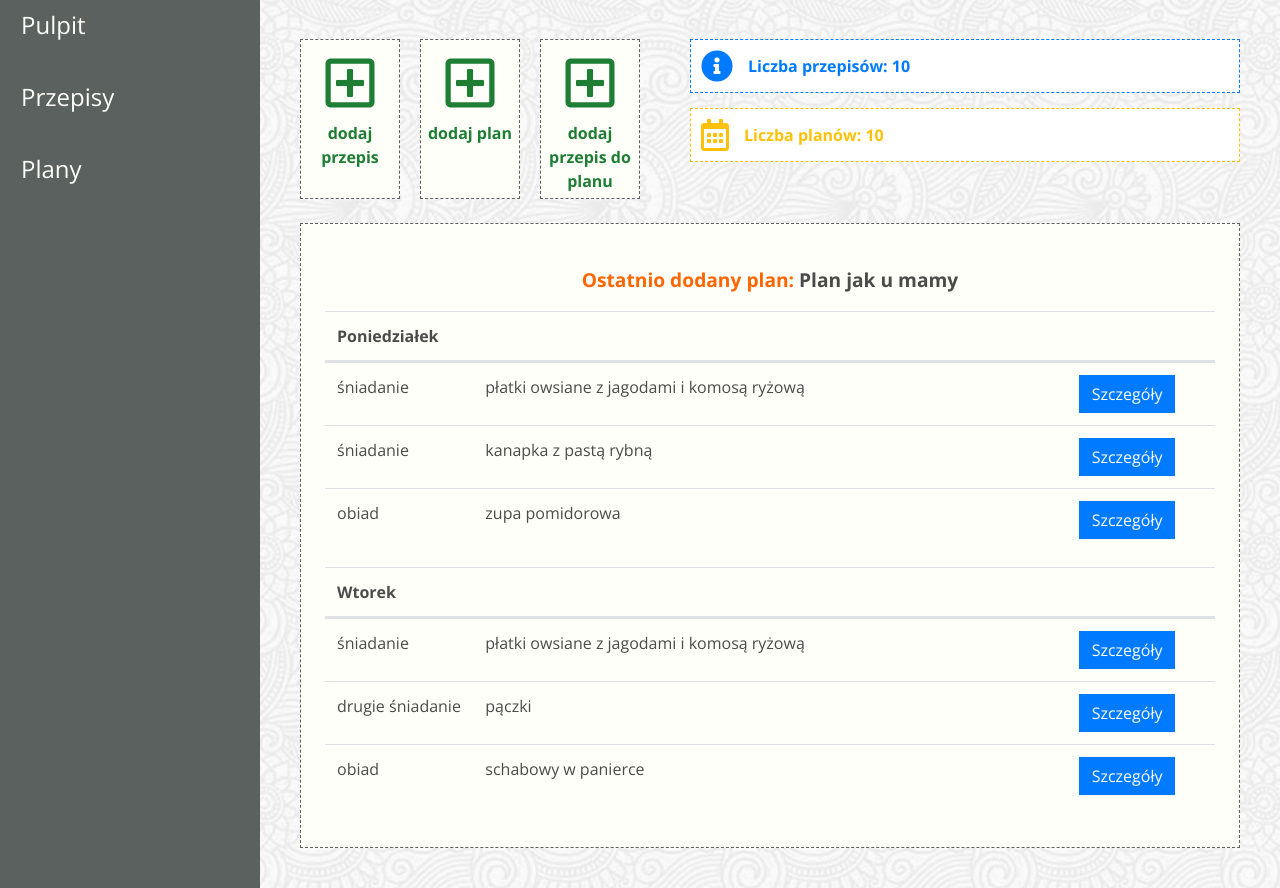
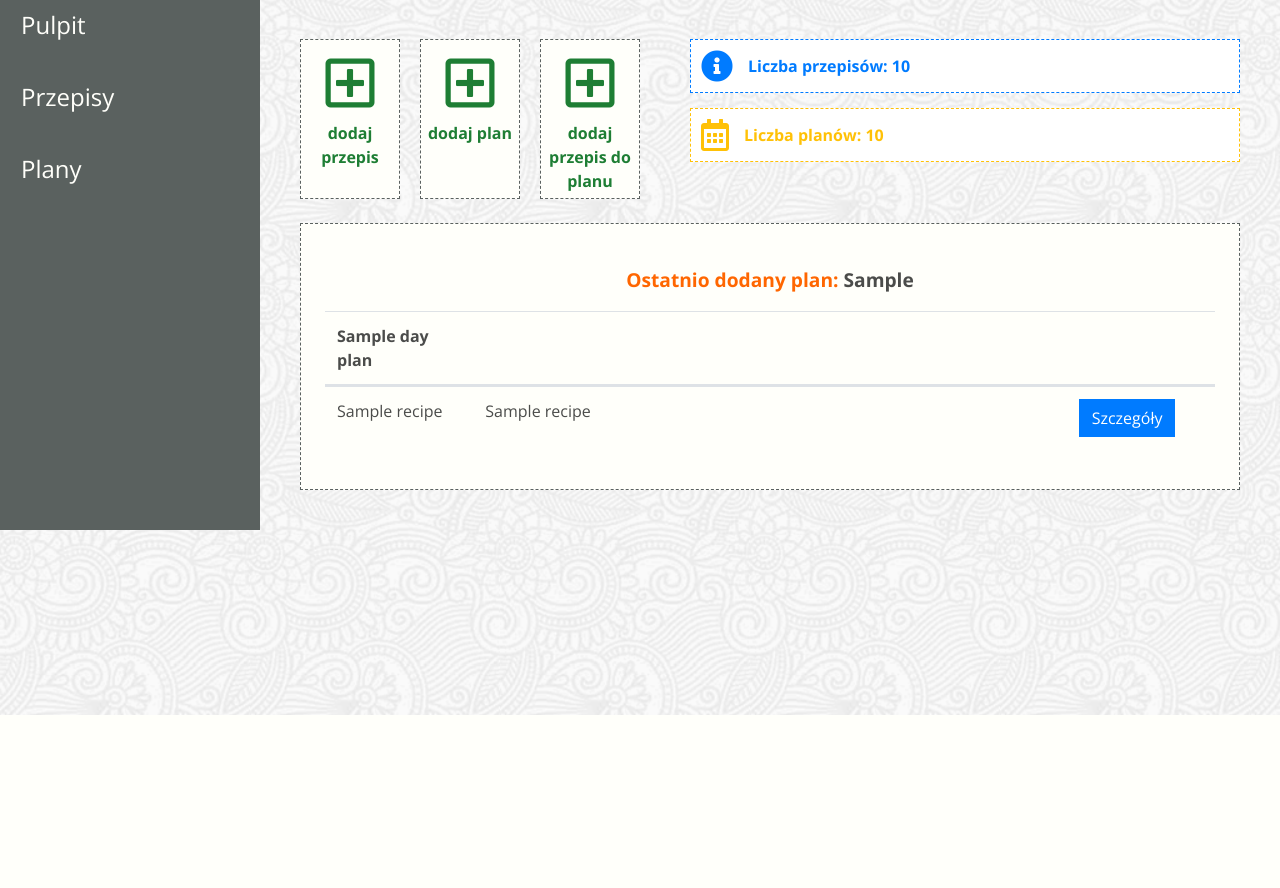
Before and after one commit to scrumlab-warsaw/scrum_project, a Django app: template jedzonko/templates/dashboard.html in a window 1280 px wide. Shown: the part 85-973 px from the top of the page. After the commit the page ends 800 px from the top, so only its background shows below. Run offline with Django 3.2, Linux system fonts and the light colour scheme; the template is opened without the code that fills it: most values are stand-ins (such as "Sample title", 1, 10 or a date in 2020); some libraries are stand-ins or nearby versions; some web fonts are replaced.

Commit message:
Ostatni plan się wyświetla na stronie Dashboard i linki szczegóły działają

```diff
--- a/jedzonko/templates/dashboard.html
+++ b/jedzonko/templates/dashboard.html
@@ -36,59 +36,27 @@
                 </div>
                 <div class="m-4 p-4 border-dashed">
                     <h2 class="dashboard-content-title">
-                        <span>Ostatnio dodany plan:</span> Plan jak u mamy
+                        <span>Ostatnio dodany plan:</span> {{ latest_plan }}
                     </h2>
+                    {% for day_name, day in day_plans %}
                         <table class="table">
                             <thead>
                                 <tr class="d-flex">
-                                <th class="col-2">Poniedziałek</th>
+                                    <th class="col-2">{{ day_name }}</th>
                                     <th class="col-8"></th>
                                     <th class="col-2"></th>
                                 </tr>
                             </thead>
                             <tbody>
+                                {% for recipe in day %}
                                     <tr class="d-flex">
-                                <td class="col-2">śniadanie</td>
-                                <td class="col-8">płatki owsiane z jagodami i komosą ryżową</td>
-                                <td class="col-2"><button type="button" class="btn btn-primary rounded-0">Szczegóły</button></td>
+                                        <td class="col-2">{{ recipe.meal_name }}</td>
+                                        <td class="col-8">{{ recipe.recipe }}</td>
+                                        <td class="col-2"><a href="{% url 'recipe_details' recipe.recipe.id %}"><button type="button" class="btn btn-primary rounded-0">Szczegóły</button></a></td>
                                     </tr>
-                            <tr class="d-flex">
-                                <td class="col-2">śniadanie</td>
-                                <td class="col-8">kanapka z pastą rybną</td>
-                                <td class="col-2"><button type="button" class="btn btn-primary rounded-0">Szczegóły</button></td>
-                            </tr>
-                            <tr class="d-flex">
-                                <td class="col-2">obiad</td>
-                                <td class="col-8">zupa pomidorowa</td>
-                                <td class="col-2"><button type="button" class="btn btn-primary rounded-0">Szczegóły</button></td>
-                            </tr>
+                                {% endfor %}
                             </tbody>
                         </table>
-                    <table class="table">
-                        <thead>
-                            <tr class="d-flex">
-                                <th class="col-2">Wtorek</th>
-                                <th class="col-8"></th>
-                                <th class="col-2"></th>
-                            </tr>
-                        </thead>
-                        <tbody>
-                            <tr class="d-flex">
-                                <td class="col-2">śniadanie</td>
-                                <td class="col-8">płatki owsiane z jagodami i komosą ryżową</td>
-                                <td class="col-2"><button type="button" class="btn btn-primary rounded-0">Szczegóły</button></td>
-                            </tr>
-                            <tr class="d-flex">
-                                <td class="col-2">drugie śniadanie</td>
-                                <td class="col-8">pączki</td>
-                                <td class="col-2"><button type="button" class="btn btn-primary rounded-0">Szczegóły</button></td>
-                            </tr>
-                            <tr class="d-flex">
-                                <td class="col-2">obiad</td>
-                                <td class="col-8">schabowy w panierce</td>
-                                <td class="col-2"><button type="button" class="btn btn-primary rounded-0">Szczegóły</button></td>
-                            </tr>
-                        </tbody>
-                    </table>
+                    {% endfor %}
                 </div>
 {% endblock content %}
--- a/scrumlab/urls.py
+++ b/scrumlab/urls.py
@@ -27,7 +27,7 @@ urlpatterns = [
     path('main/',Dashobard.as_view()),
     path('', main_page),
 
-    path('recipe/<int:recipe_id>/', recipe_details),
+    path('recipe/<int:recipe_id>/', recipe_details, name="recipe_details"),
     path('recipe/list/', recipe_list, name="recipe_list"),
     path('recipe/add/', recipe_add),
     path('recipe/modify/<int:id>', recipe_modify),
```
Also changed, not shown: jedzonko/views.py (+10 -1 lines). Lines whose indentation alone changed are shown as unchanged.
